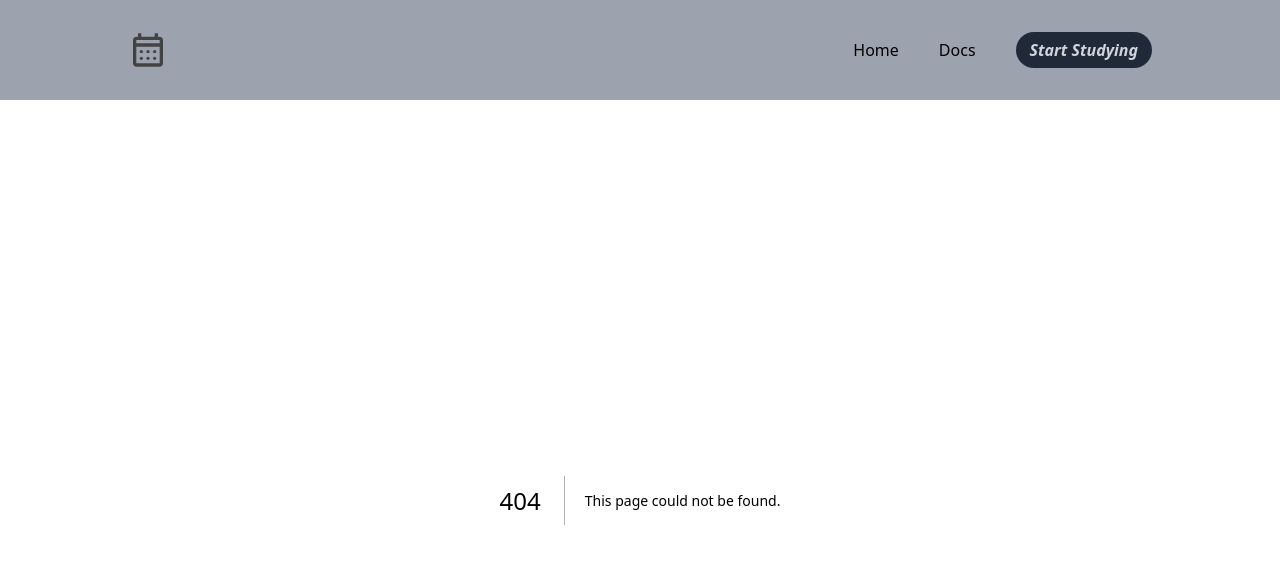
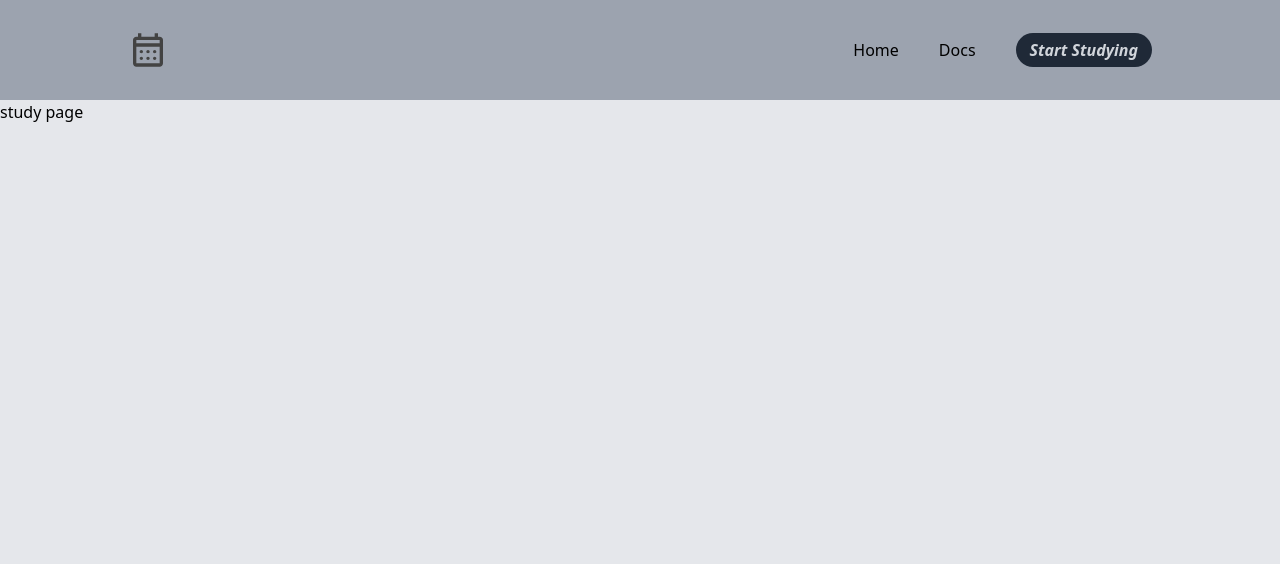
Before and after one commit to Eric19La/AI-Powered-Application, a Next.js app in the folder ai-app/: page /study in a window 1280 px wide. Before the commit this address had no page. Shown: the top 564 px of the page. Built offline with nearby package versions, Linux system fonts and the light colour scheme.

Commit message:
Working on Nav still

```diff
--- a/ai-app/src/components/Navbar/Navbar.jsx
+++ b/ai-app/src/components/Navbar/Navbar.jsx
@@ -24,9 +24,9 @@ export default function Navbar() {
           </div>
         </div>
         <div className="ml-5">
-          <button className="bg-gray-800 text-gray-300 rounded-full px-3.5 py-1.5 font-bold italic">
+          <Link className="bg-gray-800 text-gray-300 rounded-full px-3.5 py-1.5 font-bold italic" href="/study">
             Start Studying
-          </button>
+          </Link>
         </div>
       </div>
     </>
--- /dev/null
+++ b/ai-app/src/pages/_app.js
@@ -0,0 +1,13 @@
+import '../app/globals.css';
+import Navbar from '../components/Navbar/Navbar';
+
+function MyApp({ Component, pageProps }) {
+  return (
+    <>
+      <Navbar />
+      <Component {...pageProps} />
+    </>
+  );
+}
+
+export default MyApp;
--- /dev/null
+++ b/ai-app/src/pages/study/index.jsx
@@ -0,0 +1,9 @@
+export default function StudyPage() {
+  return (
+    <>
+      <div>
+        study page
+      </div>
+    </>
+  );
+}
```
